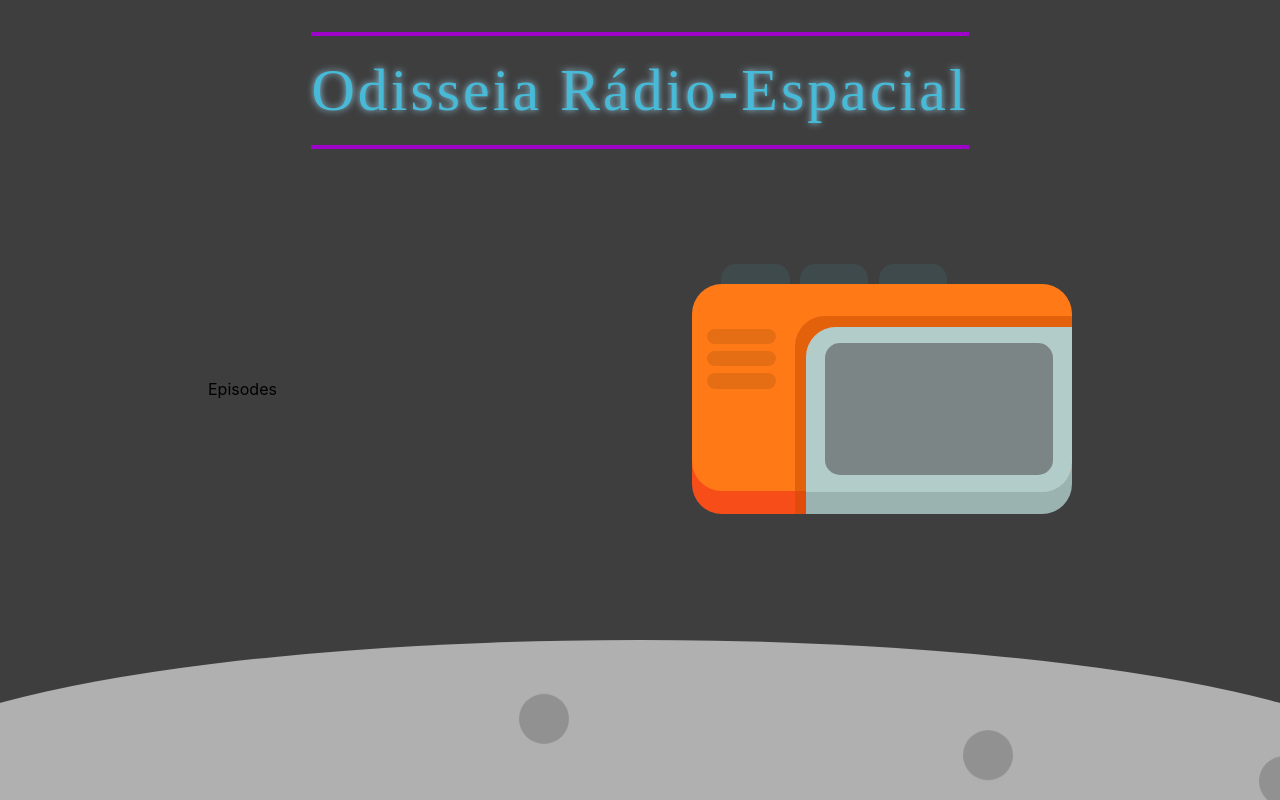
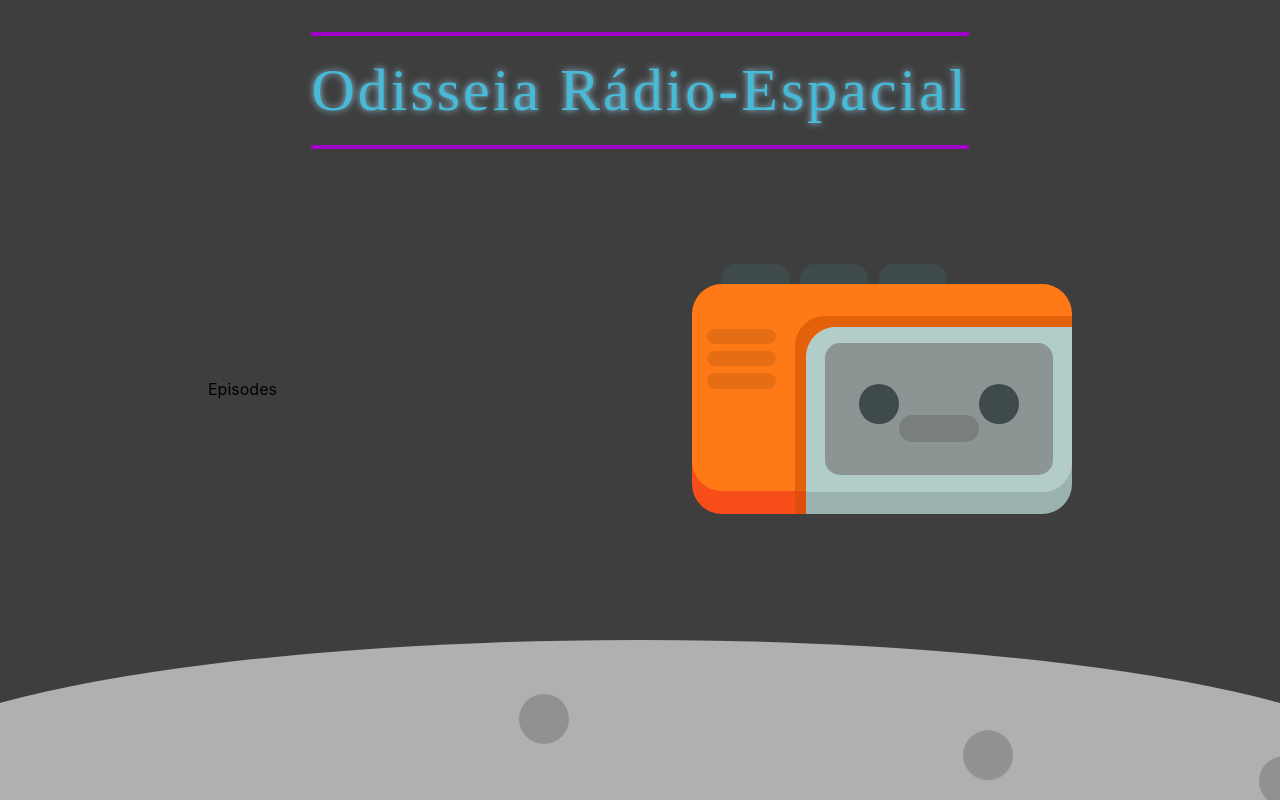
Before and after one commit to Patricdv/odisseia-radio-espacial, a Next.js app: page / in a window 1280 px wide. Built offline with nearby package versions, Linux system fonts and the light colour scheme; a web font is replaced by a local one.

Commit message:
added initial face

```diff
--- a/components/Mic.js
+++ b/components/Mic.js
@@ -46,7 +46,11 @@ export default function Mic() {
         onClick={casseteOpenClose}
       >
         <div className="cassete-overlay"></div>
-        <div className="cassete-desk"></div>
+        <div className="cassete-desk">
+          <div className="mic-eyes left-eye" />
+          <div className="mic-eyes right-eye" />
+          <div className="mic-mouth" />
+        </div>
       </div>
     </div>
   );
--- a/styles/globals.css
+++ b/styles/globals.css
@@ -174,7 +174,35 @@ a {
 }
 
 .cassete-desk {
+  position: relative;
   width: 100%;
   height: 100%;
-  background: rgba(255, 255, 255, 0.2);
+  background: rgba(255, 255, 255, 0.3);
 }
+
+.mic-eyes {
+  position: absolute;
+  top: 35%;
+  width: 15%;
+  padding-bottom: 15%;
+  border-radius: 50%;
+  background: #3f4a4c;
+}
+
+.left-eye {
+  left: 20%;
+}
+
+.right-eye {
+  right: 20%;
+}
+
+.mic-mouth {
+  position: absolute;
+  bottom: 30%;
+  left: 35%;
+  width: 30%;
+  padding-top: 10%;
+  border-radius: 30px;
+  background: #797f7f;
+}
```
